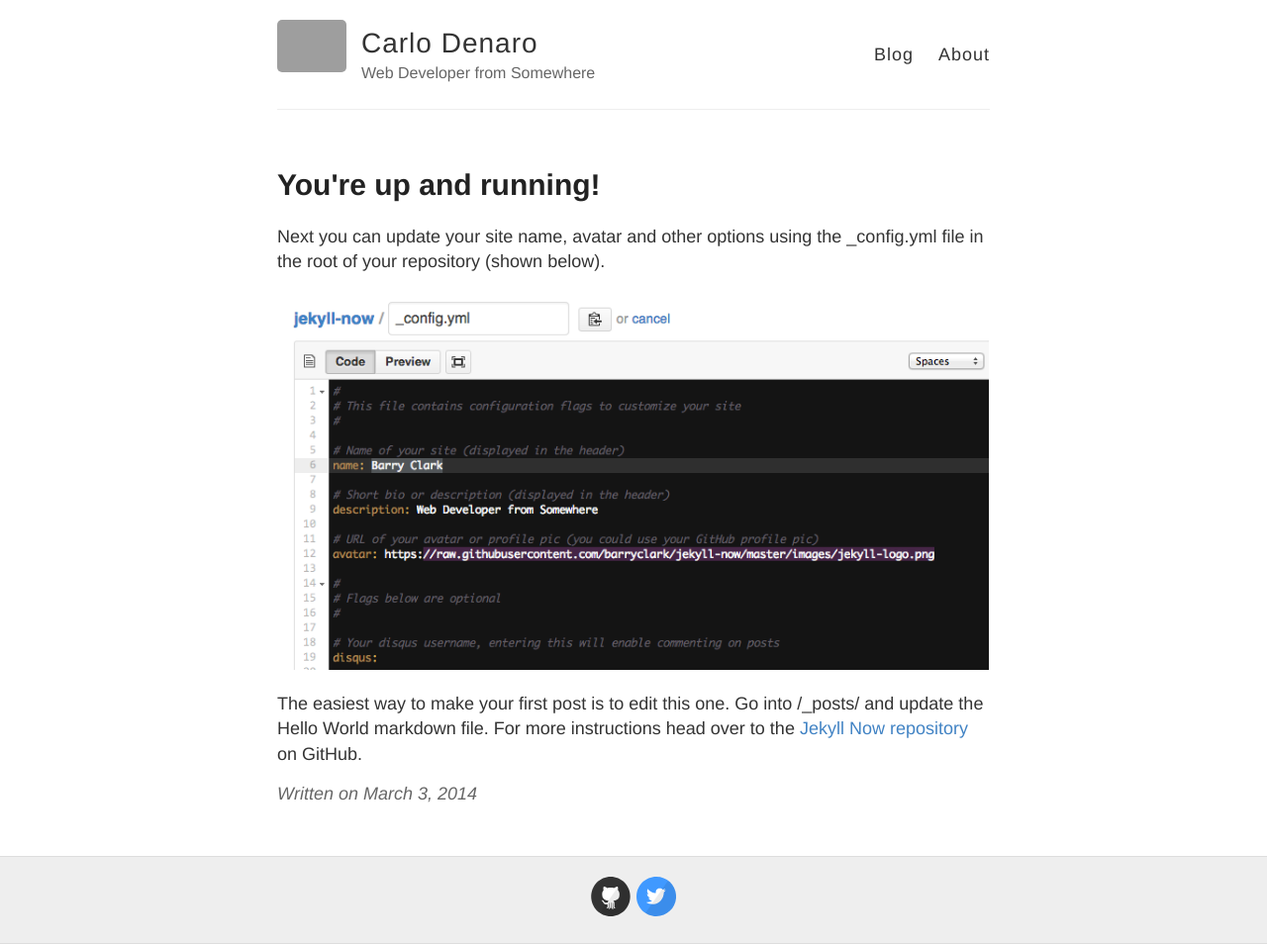
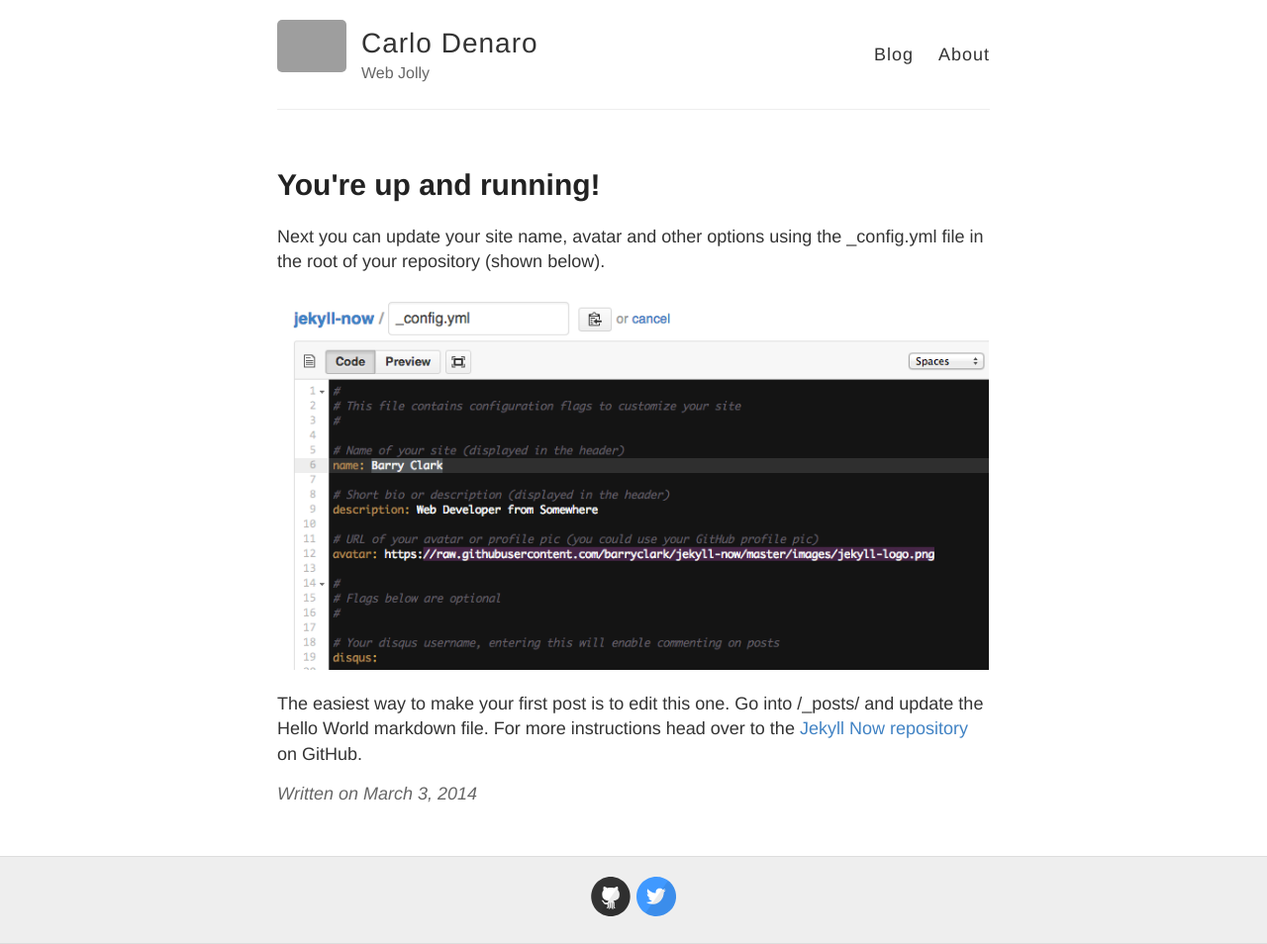
Before and after one commit to blackout314/blog, a Jekyll site: the page built from _posts/2014-3-3-Hello-World.md, in a window 1280 px wide. Shown: the whole page at 99% size. Built offline with Jekyll 4.4.1, drawn with Linux system fonts in a browser that asks for light colours; part of the change alters nothing that is shown; grey boxes are pictures that could not be loaded.

Commit message:
Update _config.yml

```diff
--- a/_config.yml
+++ b/_config.yml
@@ -6,7 +6,7 @@
 name: Carlo Denaro
 
 # Short bio or description (displayed in the header)
-description: Web Developer from Somewhere
+description: Web Jolly
 
 # URL of your avatar or profile pic (you could use your GitHub profile pic)
 avatar: https://raw.githubusercontent.com/barryclark/jekyll-now/master/images/jekyll-logo.png
@@ -21,12 +21,12 @@ footer-links:
   email:
   facebook:
   flickr:
-  github: barryclark/jekyll-now
+  github: blackout314
   instagram:
   linkedin:
   pinterest:
   rss: # just type anything here for a working RSS icon
-  twitter: jekyllrb
+  twitter: carlodenaro
   stackoverflow: # your stackoverflow profile, e.g. "users/50476/bart-kiers"
   youtube: # channel/<your_long_string> or user/<user-name>
   googleplus: # anything in your profile username that comes after plus.google.com/
```
